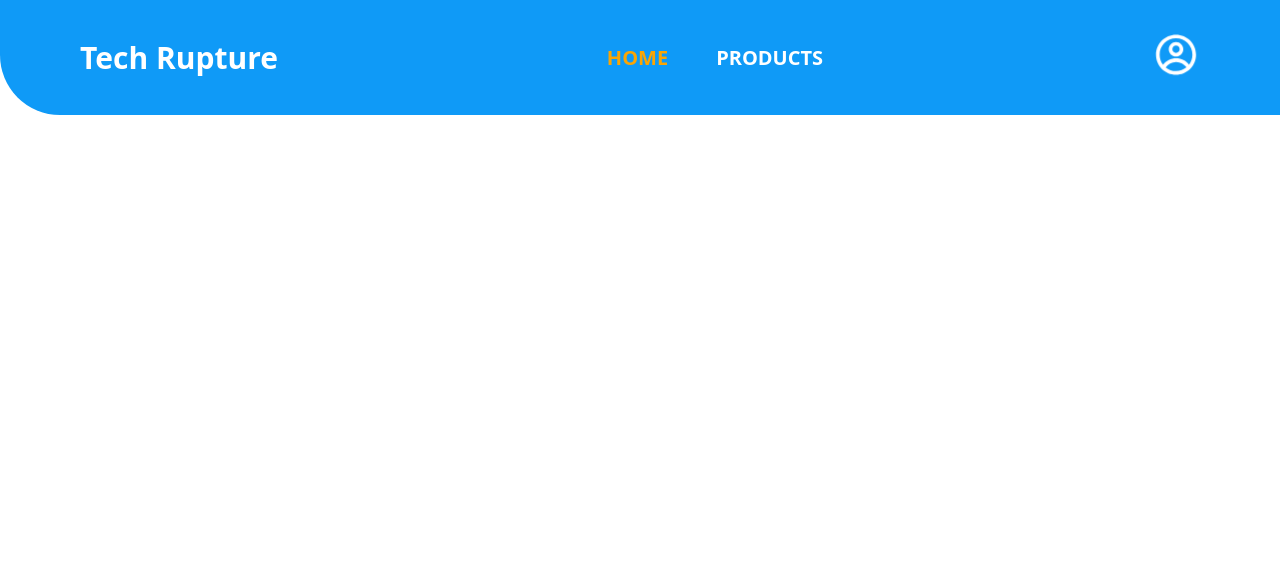
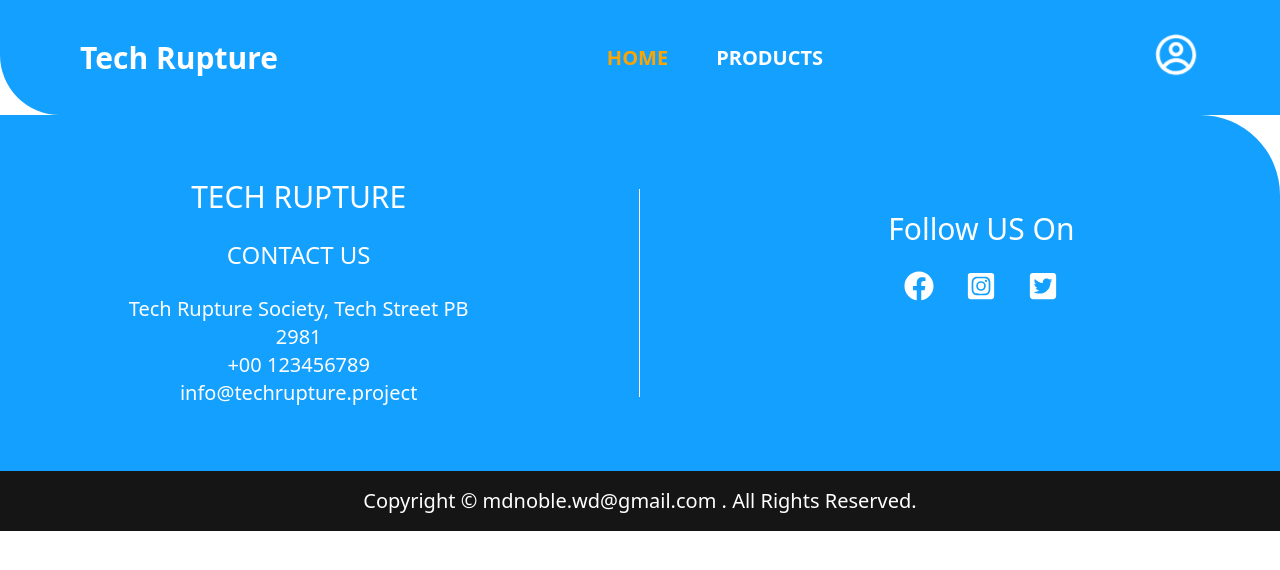
Before and after one commit to mdnoble1/tech-rupture-client, a React (Vite) app: page / in a window 1280 px wide. Shown: the top 570 px of the page. Built offline with nearby package versions, Linux system fonts and the light colour scheme.

Commit message:
added a footer

```diff
--- a/src/pages/home/Home.jsx
+++ b/src/pages/home/Home.jsx
@@ -1,9 +1,11 @@
+import Footer from "../shared/Footer/Footer";
 import Navbar from "../shared/Navbar/Navbar";
 
 const Home = () => {
     return (
         <div>
             <Navbar></Navbar>
+            <Footer></Footer>
         </div>
     );
 };
--- /dev/null
+++ b/src/pages/shared/Footer/Footer.jsx
@@ -0,0 +1,48 @@
+import { NavLink } from "react-router-dom";
+import { FaFacebook, FaTwitterSquare, FaInstagramSquare } from "react-icons/fa";
+
+const Footer = () => {
+  return (
+    <footer>
+      <div className="grid grid-cols-1 lg:grid-cols-3 bg-[#13a0fe] rounded-tr-[45px] md:rounded-tr-[80px] lg:px-32">
+        <div className="text-white text-center pt-16 lg:py-16 lg::py-24">
+          <h2 className="font-medium text-2xl lg:text-3xl mb-6 uppercase">
+            Tech Rupture
+          </h2>
+          <h2 className="font-medium text-xl lg:text-2xl mb-6 uppercase">
+            CONTACT US
+          </h2>
+          <p className="font-medium lg:text-xl">
+            Tech Rupture Society, Tech Street PB 2981
+          </p>
+          <p className="font-medium lg:text-xl">+00 123456789</p>
+          <p className="font-medium lg:text-xl">info@techrupture.project</p>
+        </div>
+        <div className="w-[1px] h-52 my-auto bg-white mx-auto hidden lg:block"></div>
+        <div className="text-white text-center lg:text-xl py-16 lg:py-24">
+          <h2 className="font-medium text-2xl lg:text-3xl mb-6">
+            Follow US On
+          </h2>
+          <div className="flex items-center justify-center gap-8 text-2xl md:text-3xl">
+            <NavLink>
+              <FaFacebook />
+            </NavLink>
+            <NavLink>
+              <FaInstagramSquare />
+            </NavLink>
+            <NavLink>
+              <FaTwitterSquare />
+            </NavLink>
+          </div>
+        </div>
+      </div>
+      <div className="bg-[#151515] text-center py-4">
+        <p className="font-medium text-xs md:text-xl text-white">
+          Copyright © mdnoble.wd@gmail.com . All Rights Reserved.
+        </p>
+      </div>
+    </footer>
+  );
+};
+
+export default Footer;
--- a/src/pages/shared/Navbar/Navbar.jsx
+++ b/src/pages/shared/Navbar/Navbar.jsx
@@ -1,4 +1,4 @@
-import { IoRestaurantSharp } from "react-icons/io5";
+import { HiMenuAlt1 } from "react-icons/hi";
 import { NavLink } from "react-router-dom";
 import { CgProfile } from "react-icons/cg";
 
@@ -29,11 +29,11 @@ const Navbar = () => {
   );
 
   return (
-    <nav className="bg-[#0f9af7] w-full px-4 md:px-8 lg:px-20 py-2 lg:py-6 rounded-bl-[60px]">
+    <nav className="bg-[#13a0fe] w-full px-8 lg:px-20 py-4 lg:py-6 rounded-bl-[45px] md:rounded-bl-[60px]">
       <div className="flex justify-between items-center">
         <div className="dropdown lg:hidden">
           <label tabIndex={0} className="text-3xl font-extrabold text-white">
-            <IoRestaurantSharp />
+            <HiMenuAlt1 />
           </label>
           <ul
             tabIndex={0}
```
